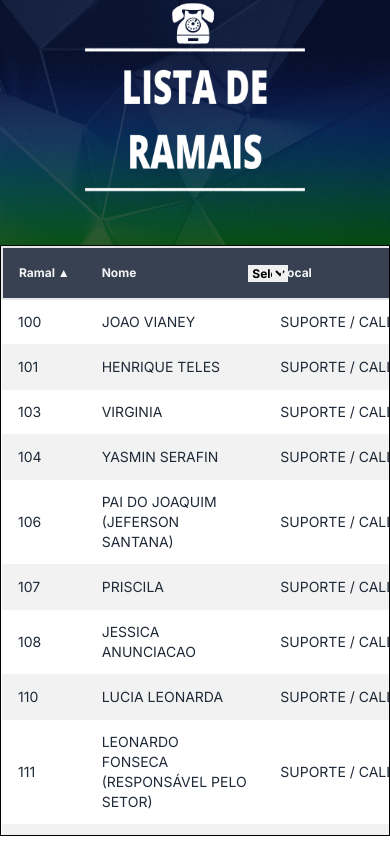
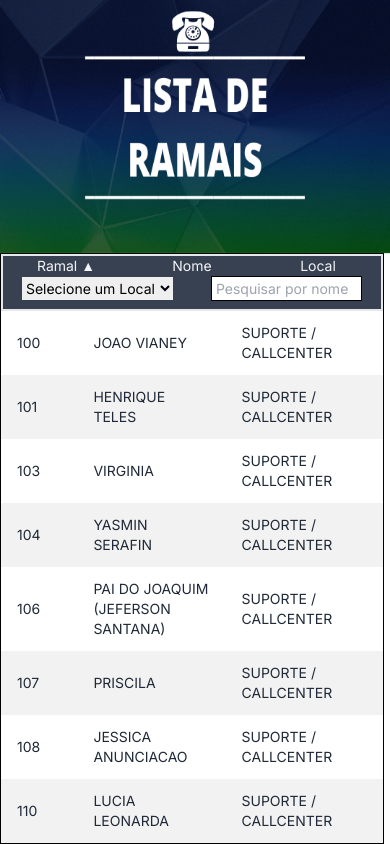
Before and after one commit to FelipeJustusMatos/Portal-do-Funcionario-ConectTelecom, a Next.js app: page /listramais in a window 390 px wide. Built offline with nearby package versions, Linux system fonts and the light colour scheme.

Commit message:
ResponsiveListUpdate

```diff
--- a/src/app/layout.jsx
+++ b/src/app/layout.jsx
@@ -230,7 +230,7 @@ export default function RootLayout({ children }) {
             </footer>
           </div>
 
-          <main className="flex flex-initial min-h-screen rounded-tl-3xl w-screen md:ml-0 md:pt-0">
+          <main className="flex flex-initial ml-10 sm:ml-0 min-h-screen rounded-tl-3xl w-screen md:ml-0 md:pt-0">
             {children}
           </main>
         </div>
--- a/src/app/listramais/page.jsx
+++ b/src/app/listramais/page.jsx
@@ -81,40 +81,47 @@ const ListRamaisPage = () => {
   }
 
   return (
-    <div className="container mx-auto">
-      <ul>
-        <li>
-          <figure className="-mt-1">
+    <div className="flex mx-auto md:min-w-screen">
+      <div className="md:min-w-screen">
+        <figure className="-mt-1  md:mt-0">
           <Image
             src={image}
             alt="Cadastrar Ramal"
-              className="w-screen rounded-t-3xl sm:rounded-none xs:rounded-none -mt-2 h-[30vh] object-fill"
+            className="w-screen  rounded-t-3xl md:rounded-none xs:rounded-none -mt-2 md:mt-0 h-[30vh]  object-fill"
           />
         </figure>
-        </li>
-      </ul>
-      <div className="border border-black max-h-[70vh] overflow-y-scroll">
-        <table className="table table-zebra">
-          <thead className="sticky top-0 border-2 bg-gray-700 z-10">
-            <tr className=" text-gray-100">
-              <th scope="col" onClick={() => handleSort("ramal")}>
+
+        <div className="border border-black max-h-[70vh]  xs:max-w-sm overflow-y-scroll">
+          <div className="table sm:grid justify-center items-center table-zebra">
+            <div className="table-header-group sticky top-0 border-2 sm:pb-2 bg-gray-700 z-10">
+              <div className="table-row sm:grid sm:grid-cols-3  text-gray-100">
+                <div
+                  className="table-cell text-center"
+                  scope="col"
+                  onClick={() => handleSort("ramal")}
+                >
                   Ramal{" "}
                   {sortBy === "ramal" && (
                     <span>{sortOrder === "asc" ? "▲" : "▼"}</span>
                   )}
-              </th>
-              <th scope="col" colSpan="2" onClick={() => handleSort("nome")}>
+                </div>
+                <div
+                  className="table-cell text-center"
+                  scope="col"
+                  colSpan="2"
+                  onClick={() => handleSort("nome")}
+                >
                   Nome{" "}
                   {sortBy === "nome" && (
                     <span>{sortOrder === "asc" ? "▲" : "▼"}</span>
                   )}
-              </th>
-              <th>
+                </div>
+                <div className="table-cell sm:hidden  items-center justify-start">
                   <select
                     id="locationSelect"
                     value={selectedLocation}
                     onChange={handleLocationChange}
-                  className="w-1/2 ml-20 text-black"
+                    className="w-1/2 ml-20 text-center text-black"
                   >
                     <option value="">Selecione um Local</option>
                     {locations.map((location) => (
@@ -123,15 +130,20 @@ const ListRamaisPage = () => {
                       </option>
                     ))}
                   </select>
-              </th>
-              <th scope="col" colSpan="2" onClick={() => handleSort("local")}>
+                </div>
+                <div
+                  className="table-cell text-center"
+                  scope="col"
+                  colSpan="2"
+                  onClick={() => handleSort("local")}
+                >
                   Local{" "}
                   {sortBy === "local" && (
                     <span>{sortOrder === "asc" ? "▲" : "▼"}</span>
                   )}
-              </th>
+                </div>
 
-              <th className="text-black">
+                <div className="table-cell sm:hidden text-black">
                   <input
                     type="text"
                     value={searchValue}
@@ -139,9 +151,37 @@ const ListRamaisPage = () => {
                     className="ml-20 p-1 border border-black"
                     placeholder="Pesquisar por nome"
                   />
-              </th>
-            </tr>
-          </thead>
+                </div>
+              </div>{" "}
+              {/* mobile */}
+              <div className="ms:hidden w-full table-row sm:grid sm:grid-cols-2 sm:justify-center sm:items-center">
+                <div className="table-cell sm:flex  sm:items-center sm:justify-center">
+                  <select
+                    id="locationSelect"
+                    value={selectedLocation}
+                    onChange={handleLocationChange}
+                    className="w-1/2 ml-20 sm:w-4/5 sm:h-[23px] sm:ml-0 text-black"
+                  >
+                    <option value="">Selecione um Local</option>
+                    {locations.map((location) => (
+                      <option key={location} value={location}>
+                        {location}
+                      </option>
+                    ))}
+                  </select>
+                </div>
+                {/* pesquisa */}
+                <div className="table-cell sm:flex  sm:items-center sm:justify-center ">
+                  <input
+                    type="text"
+                    value={searchValue}
+                    onChange={handleSearchChange}
+                    className=" w-1/2 sm:w-4/5 sm:h-[25px] ml-0 p-1  border text-black border-black"
+                    placeholder="Pesquisar por nome"
+                  />
+                </div>
+              </div>
+            </div>
             <tbody>
               {filteredData?.map((item) => (
                 <tr className="w-full " key={item.ramal}>
@@ -153,7 +193,8 @@ const ListRamaisPage = () => {
                 </tr>
               ))}
             </tbody>
-        </table>
+          </div>
+        </div>
       </div>
     </div>
   );
--- a/src/app/page.jsx
+++ b/src/app/page.jsx
@@ -61,7 +61,7 @@ export default function Home() {
                 <div className="card-actions justify-center">
                   <button
                     type="button"
-                    onClick={() => router.push("/plano")}
+                    onClick={() => router.push("/trocadeplano")}
                     className="btn w-full bg-blue-700 text-white hover:bg-green-700 "
                   >
                     Acessar
--- a/src/app/proporcional/page.jsx
+++ b/src/app/proporcional/page.jsx
@@ -145,7 +145,7 @@ export default function ProporcionalPage() {
           </ul>
         </div>
         <div className="text-center mt-5 pt-3">
-          <ul className="flex justify-center gap-5 grid-cols-2 sm:flex-col sm:col-span-1 ">
+          <ul className="flex justify-center items-center gap-5 grid-cols-2 sm:flex-col sm:col-span-1 ">
             <li className="inline-block">
               <div className="input-group mb-3 sm:mb-0 justify-center ">
                 <span className="input-group-text ">
--- a/src/app/trocadeplano/page.jsx
+++ b/src/app/trocadeplano/page.jsx
@@ -94,13 +94,13 @@ export default function CalculadoraProporcional() {
   };
 
   return (
-    <div className="flex  rounded-tl-3xl sm:rounded-none w-full -mt-2 sm:mt-14 h-[100vh] bg-light">
+    <div className="flex  rounded-tl-3xl sm:rounded-none w-full   min-h-screen bg-light">
       <div className="w-screen flex flex-col justify-center   items-center">
-        <figure className="-mt-1  ">
+        <figure className="  ">
           <Image
             src={image5}
             alt="Cadastrar Ramal"
-            className="w-screen -mt-2 rounded-tl-3xl sm:rounded-none sm:h-[20vh] h-[30vh] object-fill"
+            className="w-screen -mt-2 sm:mt-0 rounded-tl-3xl sm:rounded-none md:rounded-none sm:h-[20vh] h-[30vh] object-fill"
           />
         </figure>
 
```
Lines whose indentation alone changed are shown as unchanged.
